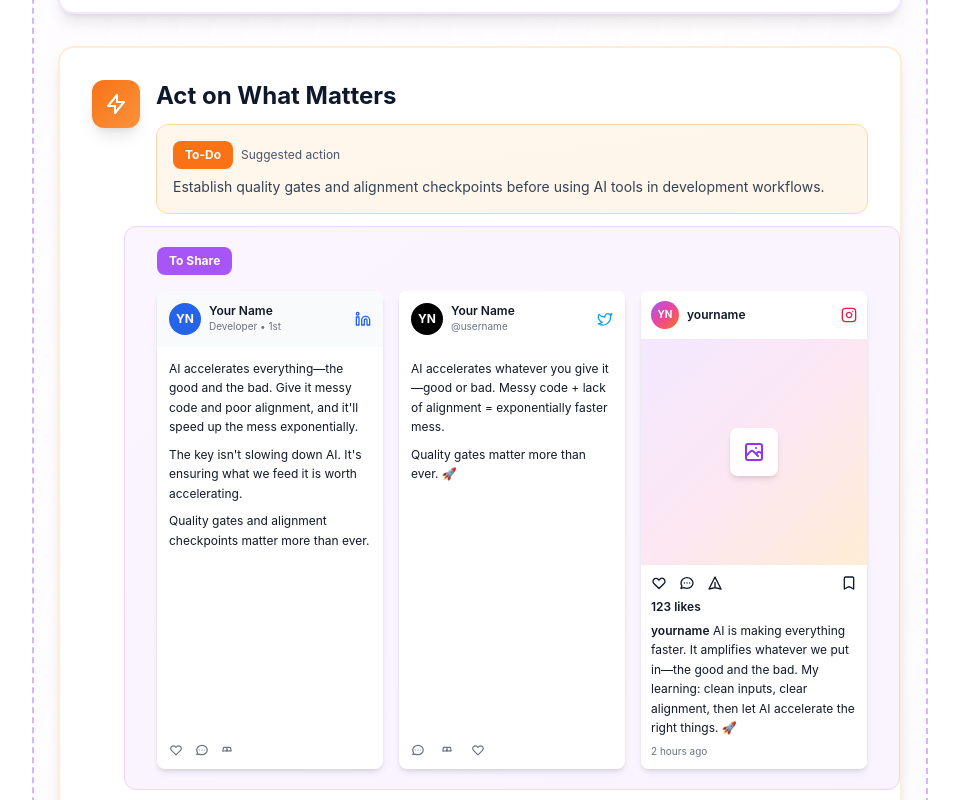
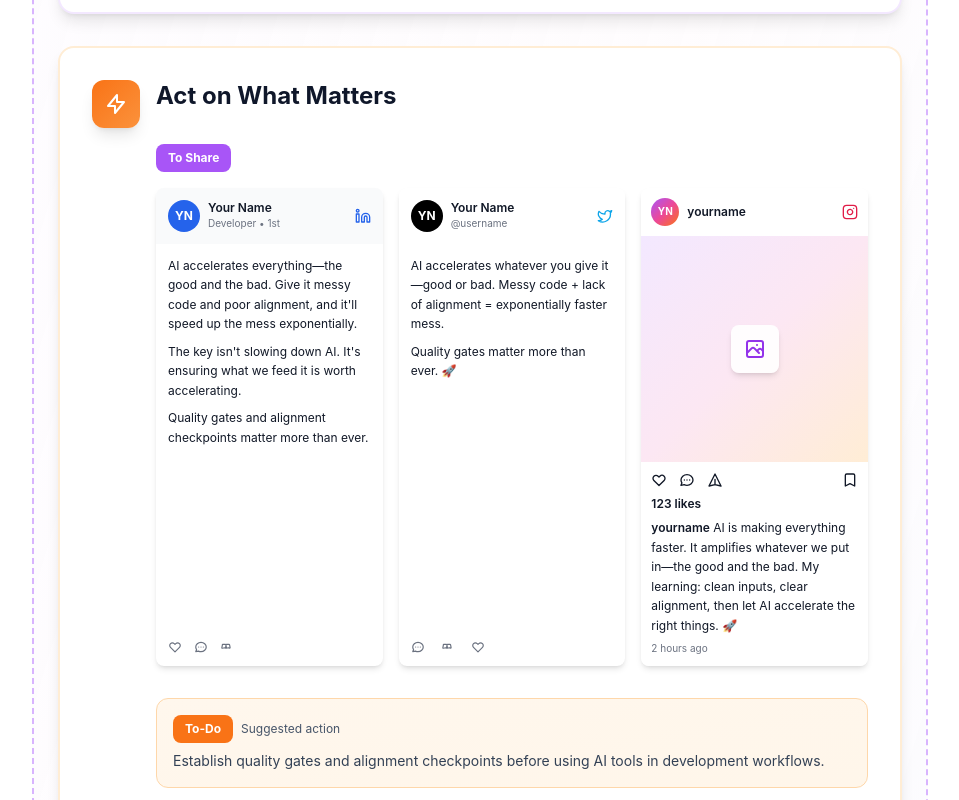
Before and after one commit to ovidon83/mindnestapp, a React (Vite) app: page / in a window 1280 px wide. Shown: the part 2419-3219 px from the top of the page, without its empty margins (160-1119 px from the left). Built offline with nearby package versions, Linux system fonts and the light colour scheme; no server answers.

Commit message:
Remove duplicate To-Do, remove purple background from To Share, ensure full width

```diff
--- a/src/components/CaptureView.tsx
+++ b/src/components/CaptureView.tsx
@@ -749,17 +749,8 @@ const CaptureView: React.FC<CaptureViewProps> = ({ onOrganizeClick }) => {
                     <div className="flex-1 min-w-0 w-full">
                       <h3 className="text-xl sm:text-2xl font-bold text-slate-900 mb-3">Act on What Matters</h3>
                       <div className="space-y-3 w-full">
-                        {/* To-Do - First */}
-                        <div className="bg-gradient-to-br from-orange-50 to-orange-100/50 rounded-xl p-4 border border-orange-200">
-                          <div className="flex items-center gap-2 mb-2">
-                            <span className="px-3 py-1.5 bg-orange-500 text-white rounded-lg text-xs font-bold">To-Do</span>
-                            <span className="text-xs text-slate-600">Suggested action</span>
-                          </div>
-                          <p className="text-sm text-slate-700">Establish quality gates and alignment checkpoints before using AI tools in development workflows.</p>
-                        </div>
-
-                        {/* To Share - Second, Full Width */}
-                        <div className="bg-gradient-to-br from-purple-50 to-purple-100/50 rounded-xl p-4 sm:p-5 border border-purple-200 -mx-5 sm:-mx-6 md:-mx-8 lg:-mx-8 px-5 sm:px-6 md:px-8 lg:px-8">
+                        {/* To Share - Full Width, No Background */}
+                        <div className="rounded-xl p-4 sm:p-5 -mx-5 sm:-mx-6 md:-mx-8 lg:-mx-8 px-5 sm:px-6 md:px-8 lg:px-8">
                           <div className="flex items-center gap-2 mb-4">
                             <span className="px-3 py-1.5 bg-purple-500 text-white rounded-lg text-xs font-bold">To Share</span>
                           </div>
```
Also changed, not shown: 1 other file (tests, documents, lock files or other folders).
